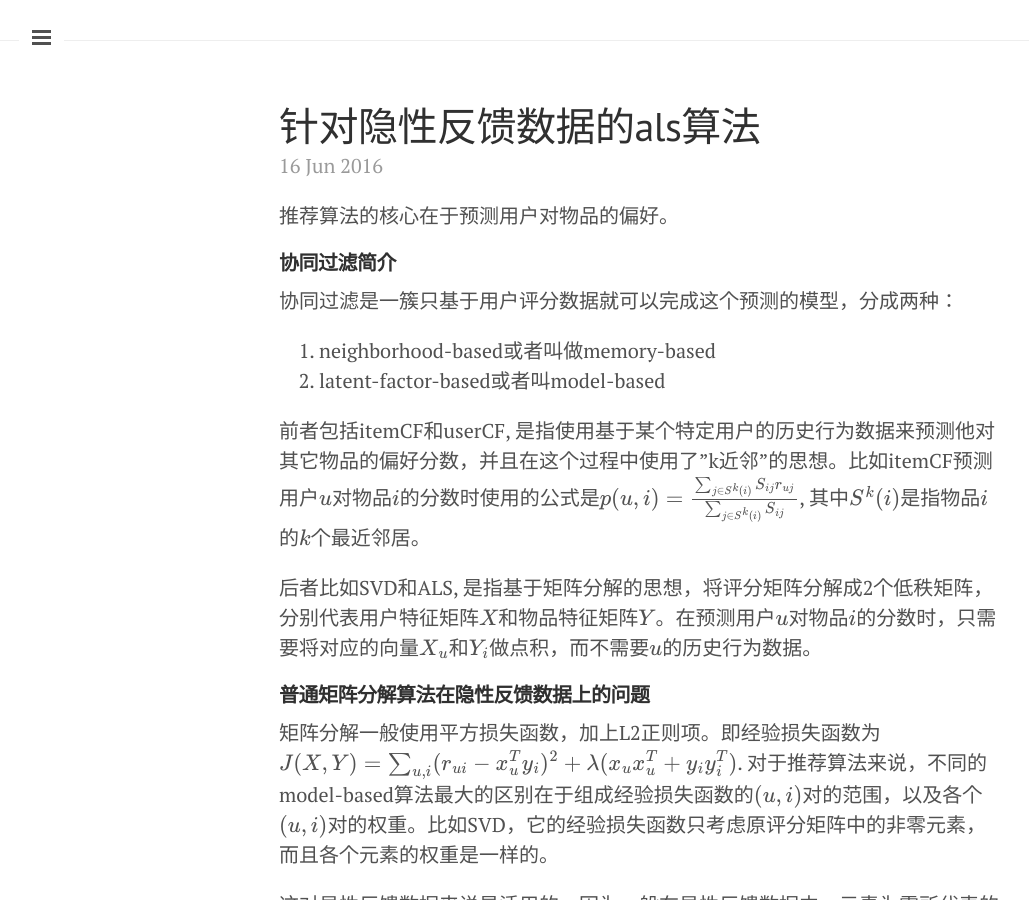
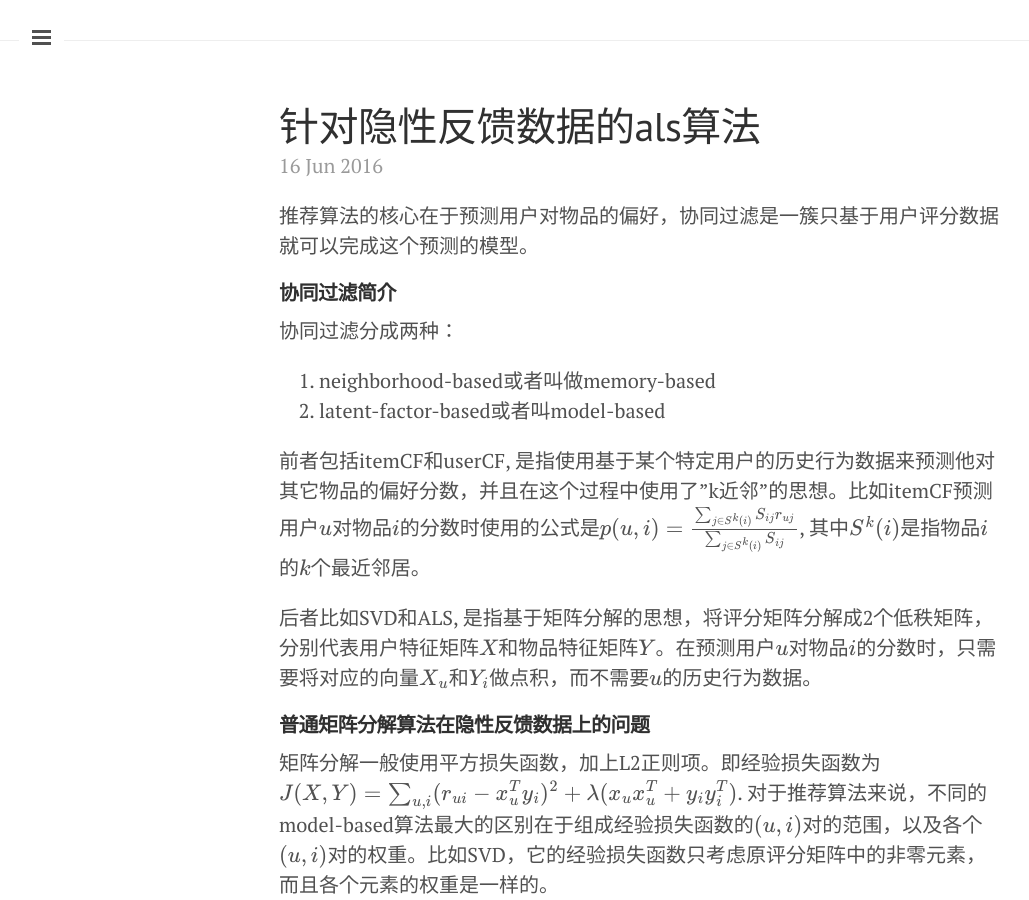
Before and after one commit to nomadcube/nomadcube.github.io, a Jekyll site: the page built from _posts/2016-06-16-针对隐性反馈数据的als算法.md, in a window 1280 px wide and 900 px high. Shown: the whole window, without its empty margins (1-1030 px from the left). Built offline with Jekyll 4.4.1, drawn with Linux system fonts in a browser that asks for light colours; formulas are drawn with MathJax 3; comment, search, counter and statistics services are not loaded.

Commit message:
新文章

```diff
--- a/_posts/2016-06-16-针对隐性反馈数据的als算法.md
+++ b/_posts/2016-06-16-针对隐性反馈数据的als算法.md
@@ -3,10 +3,11 @@ layout: post
 tags: 推荐算法
 ---
 
-推荐算法的核心在于预测用户对物品的偏好。
+推荐算法的核心在于预测用户对物品的偏好，协同过滤是一簇只基于用户评分数据就可以完成这个预测的模型。
 
 #### **协同过滤简介**
-协同过滤是一簇只基于用户评分数据就可以完成这个预测的模型，分成两种：
+
+协同过滤分成两种：
 
 1. neighborhood-based或者叫做memory-based
 2. latent-factor-based或者叫model-based
```
